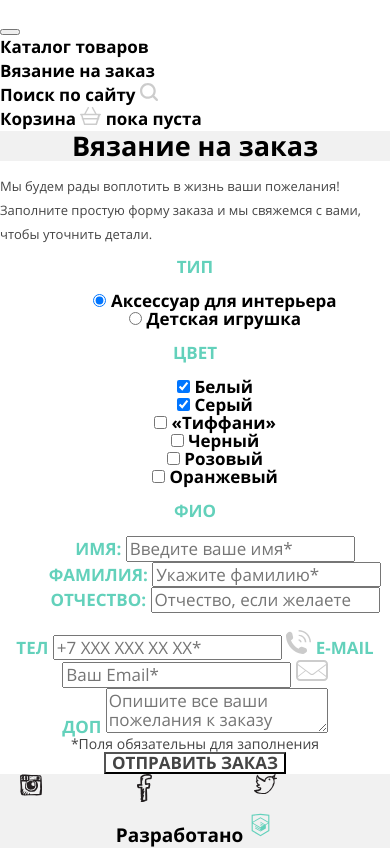
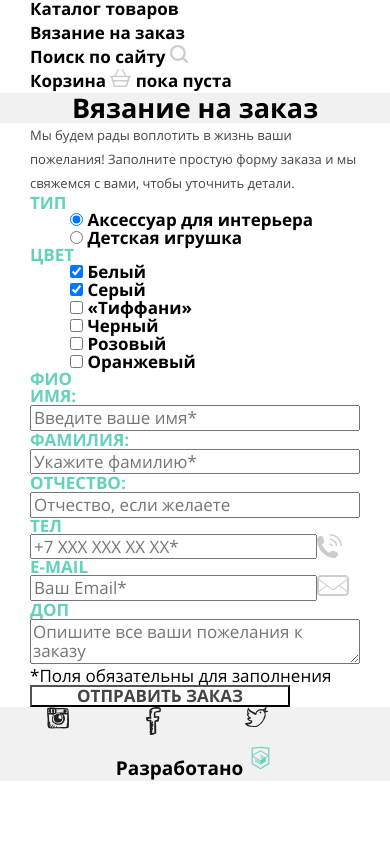
Before and after one commit to Svetlana-Saloa/1725199-mishka-22, a website: page source/form.html in a window 390 px wide. Shown: the part 50-898 px from the top of the page. After the commit the page ends 844 px from the top, so only its background shows below. Drawn offline with nearby package versions, Linux system fonts and the light colour scheme; files that its build step writes are made by us from their sources.

Commit message:
Адаптивная сетка для страницы формы

```diff
--- a/source/form.html
+++ b/source/form.html
@@ -2,11 +2,13 @@
 <html class="page" lang="ru">
   <head>
     <meta charset="utf-8">
+    <meta name="viewport" content="width=device-width, initial-scale=1, maximum-scale=1">
     <title>HTML Academy: Мишка</title>
     <link rel="stylesheet" href="css/style.css">
   </head>
   <body class="page-body">
     <header class="page-header">
+      <div class="container page-header__container">
       <a class="page-header__logo" href="index.html">
       <img src="img/mishka-logo-mobile.svg" alt="Логотип Мишка" width="86" height="35">
       </a>
@@ -16,11 +18,11 @@
         </button>
         <div class="main-navigation__wraper">
           <ul class="main-navigation__list site-list">
-            <li class="site-list__item">
+            <li class="site-list__item site-list__item--active">
               <a href="catalog.html">Каталог товаров</a>
             </li>
-            <li class="site-list__item site-list__item--active">
-              <a>Вязание на заказ</a>
+            <li class="site-list__item">
+              <a href="form.html">Вязание на заказ</a>
             </li>
             <li class="site-list__item">
               <a href="blank.html">Поиск по сайту
@@ -47,12 +49,18 @@
           </ul>
         </div>
       </nav>
+    </div>
     </header>
     <main class="page-form">
       <div class="page-form__fone">
+        <div class="page-form__container container">
         <h1 class="page__title">Вязание на заказ</h1>
       </div>
+      </div>
+      <div class="page-form__container container">
       <p class="page-form__text">Мы будем рады воплотить в жизнь ваши пожелания! Заполните простую форму заказа и мы свяжемся с вами, чтобы уточнить детали.</p>
+      </div>
+      <div class="page__container container">
       <form class="page-form__form form-order" method="get" action="https://echo.htmlacademy.ru">
         <fieldset class="form-order__fieldset">
           <legend class="form-order__legend"><b>тип</b></legend>
@@ -67,9 +75,9 @@
             </li>
           </ul>
         </fieldset>
-        <fieldset class="form-order__fieldset">
+        <fieldset class="form-order__fieldset form-order__fieldset--color">
           <legend class="form-order__legend"><b>цвет</b></legend>
-          <ul class="form-order__list">
+          <ul class="form-order__list form-order__list--color">
             <li class="form-order__item">
               <input class="form-order__input" type="checkbox" name="color" value="color-white" id="filter-color-white" checked>
               <label class="form-order__label" for="filter-color-white">Белый</label>
@@ -98,25 +106,24 @@
         </fieldset>
         <fieldset class="form-order__fieldset">
           <legend class="form-order__legend"><b>фио</b></legend>
-          <ul class="form-order__list">
-            <li class="form-order__item">
+          <ul class="form-order__list form-order__list--name">
+            <li class="form-order__item form-order__item--form">
               <label class="form-order__legend" for="your-name"><b>Имя:</b></label>
-              <input class="form-order__input" type="text" placeholder="Введите ваше имя*" name="your-name" id="your-name" required>
+              <input class="form-order__input form-order__input--form" type="text" placeholder="Введите ваше имя*" name="your-name" id="your-name" required>
             </li>
-            <li class="form-order__item">
-              <label class="form-order__legend" for="your-surname"><b>Фамилия:</b></label>
-              <input class="form-order__input" type="text" placeholder="Укажите фамилию*" name="your-surname" id="your-surname" required>
+            <li class="form-order__item form-order__item--form">
+              <llabel class="form-order__legend" for="your-surname"><b>Фамилия:</b></label>
+              <input class="form-order__input form-order__input--form" type="text" placeholder="Укажите фамилию*" name="your-surname" id="your-surname" required>
             </li>
-            <li class="form-order__item">
+            <li class="form-order__item form-order__item--form">
               <label class="form-order__legend" for="your-patronymic"><b>Отчество:</b></label>
-              <input class="form-order__input" type="text" placeholder="Отчество, если желаете" name="your-patronymic" id="your-patronymic">
+              <input class="form-order__input form-order__input--form" type="text" placeholder="Отчество, если желаете" name="your-patronymic" id="your-patronymic">
             </li>
           </ul>
         </fieldset>
-        <fieldset class="form-order__fieldset">
-          <div class="form-order__container">
+        <fieldset class="form-order__fieldset form-order__fieldset--phone-mail form-order__fieldset--color">
             <label class="form-order__legend" for="your-phone"><b>тел</b></label>
-            <input class="form-order__input" type="tel" placeholder="+7 ХХХ ХХХ ХХ ХХ*" name="your-phone" id="your-phone" required>
+            <input class="form-order__input form-order__input-pone-mail" type="tel" placeholder="+7 ХХХ ХХХ ХХ ХХ*" name="your-phone" id="your-phone" required>
             <svg width="25" height="24" viewBox="0 0 25 24" fill="none" xmlns="http://www.w3.org/2000/svg">
               <g opacity="0.2">
               <path d="M17.4395 24C17.0363 24 16.7339 24 16.3306 24C11.3911 23.4074 7.7621 21.1358 5.14113 18.2717C2.52016 15.4075 0.403226 11.7532 0 6.7162C0 6.22237 0 5.82731 0 5.33349C0.100806 4.44461 0.504032 3.85202 1.10887 3.25943C1.71371 2.56808 2.72177 1.77796 3.62903 1.6792C4.33468 1.6792 5.44355 2.17302 5.84677 2.76561C6.25 3.25943 6.45161 4.34584 6.65323 5.13596C6.85484 6.02484 7.25806 7.11125 7.15726 7.90137C6.95565 9.08655 5.34274 9.58037 4.93952 10.4693C6.55242 14.1235 9.07258 16.889 12.5 18.6667C13.3065 18.1729 14.1129 16.7902 15.3226 16.7902C15.7258 16.7902 16.3306 16.9877 16.7339 17.0865C17.2379 17.1852 17.6411 17.3828 18.0444 17.5803C18.75 17.8766 20.0605 18.1729 20.4637 18.7655C20.8669 19.3581 21.1694 20.3457 21.0685 20.9383C20.7661 22.2222 18.6492 23.6049 17.4395 24Z" fill="black"/>
@@ -125,23 +132,27 @@
               <path d="M12.6008 6.12356C15.9274 6.12356 18.75 8.79021 18.75 12.1482H20.3629C20.3629 8.00009 16.9355 4.64209 12.7016 4.64209V6.12356H12.6008Z" fill="black"/>
               </g>
             </svg>
+        </fieldset>
+          <fieldset class="form-order__fieldset form-order__fieldset--phone-mail form-order__fieldset--color">
             <label class="form-order__legend" for="your-mail"><b>E-mail</b></label>
-            <input class="form-order__input" type="email" placeholder="Ваш Email*" name="your-mail" id="your-mail" required>
+            <input class="form-order__input form-order__input-pone-mail" type="email" placeholder="Ваш Email*" name="your-mail" id="your-mail" required>
             <svg width="32" height="21" viewBox="0 0 32 21" fill="none" xmlns="http://www.w3.org/2000/svg">
               <path opacity="0.2" d="M28 0H4C1.8 0 0 1.8 0 4V17C0 19.2 1.8 21 4 21H28C30.2 21 32 19.2 32 17V4C32 1.8 30.2 0 28 0ZM2 5.3L9 10.6L2 15.9V5.3ZM30 17C30 18.1 29.1 19 28 19H4C2.9 19 2 18.1 2 17L9.8 11.1L14.2 14.4C14.7 14.8 15.4 15 16 15C16.6 15 17.3 14.8 17.8 14.4L22.2 11.1L30 17ZM30 15.8L23 10.5L30 5.2V15.8ZM17.2 13.6C16.8 13.9 16.4 14 16 14C15.6 14 15.1 13.9 14.8 13.6L10.7 10.5L9.9 9.9L2 4C2 2.9 2.9 2 4 2H28C29.1 2 30 2.9 30 4L17.2 13.6Z" fill="black"/>
             </svg>
-          </div>
         </fieldset>
         <fieldset class="form-order__fieldset">
           <label class="form-order__legend" for="more"><b>Доп</b></label>
           <textarea class="form-order__textarea" id="more" name="more" placeholder="Опишите все ваши пожелания к заказу"></textarea>
         </fieldset>
-        <p class="form-order-text">*Поля обязательны для заполнения</p>
+        <div class="form-order__fieldset form-order__fieldset--button">
+        <p class="form-order__text">*Поля обязательны для заполнения</p>
         <button class="form-order__button button" type="submit">отправить заказ</button>
+        </div>
       </form>
+      </div>
     </main>
     <footer class="page-footer">
-      <div class="page-footer__wrapper">
+      <div class="page-footer__container container">
         <div class="page-footer__logo">
           <a>
           <img src="img/mishka-logo-mobile.svg" alt="Логотип Мишка" width="86" height="35">
@@ -180,7 +191,9 @@
           <h2 class="visually-hidden">Разработано в htmlacademy</h2>
           <b class="copyright__text">Разработано</b>
           <a class="copyright__link" href="https://htmlacademy.ru/intensive/adaptive">
-          <svg width="27" height="34" xmlns="http://www.w3.org/2000/svg" viewBox="0 0 60 60"><path fill="#2E368F" d="M30.2 5h-.2l-19.7 2.1v36.2l19.7 11.7 19.7-11.7v-36.2l-19.5-2.1zm17 36.8l-17.2 10.2-17.2-10.2v-14.8l17.1 10.2v1.8l-11.7-7v1.8l11.8 7.1v1.9l-11.8-7v1.8l11.8 7 11.9-7.1v-7.6l5.3-3.2v15.1zm-.1-17l-4.7 2.8-2.2 1.3-10.3-6.1v1.8l8.8 5.3h-.1l-.2.1-1.3.7-7.3-4.3v1.8l5.8 3.4-1.4.9-4.3-2.6v1.8l2.9 1.7-2.9 1.7-17-10.1 17-10.2 17.2 10zm.1-1.8l-17.3-10.2-17.1 10.2v-13.6l17.2-1.8 17.2 1.8v13.6z"/></svg>
+            <svg width="27" height="34" xmlns="http://www.w3.org/2000/svg" viewBox="0 0 60 60">
+              <path fill="#2E368F" d="M30.2 5h-.2l-19.7 2.1v36.2l19.7 11.7 19.7-11.7v-36.2l-19.5-2.1zm17 36.8l-17.2 10.2-17.2-10.2v-14.8l17.1 10.2v1.8l-11.7-7v1.8l11.8 7.1v1.9l-11.8-7v1.8l11.8 7 11.9-7.1v-7.6l5.3-3.2v15.1zm-.1-17l-4.7 2.8-2.2 1.3-10.3-6.1v1.8l8.8 5.3h-.1l-.2.1-1.3.7-7.3-4.3v1.8l5.8 3.4-1.4.9-4.3-2.6v1.8l2.9 1.7-2.9 1.7-17-10.1 17-10.2 17.2 10zm.1-1.8l-17.3-10.2-17.1 10.2v-13.6l17.2-1.8 17.2 1.8v13.6z"/>
+            </svg>
           </a>
         </section>
       </div>
--- a/source/less/blocks/form-order.less
+++ b/source/less/blocks/form-order.less
@@ -1,7 +1,7 @@
 .form-order {
   font-size: 17px;
   line-height: 18px;
-  text-align: center;
+  display: grid;
 }
 
 .form-order__fieldset {
@@ -10,15 +10,27 @@
   border: 0;
 }
 
+.form-order__fieldset--phone-mail {
+  display: flex;
+  flex-wrap: wrap;
+}
+
 .form-order__legend {
   font-size: 17px;
   line-height: 16px;
   color: @blue-bacbackground;
   text-transform: uppercase;
+  width: 100%;
 }
 
 .form-order__list {
   list-style: none;
+  margin: 0;
+  display: grid;
+}
+
+.form-order__list--name {
+  padding: 0;
 }
 
 .form-order__item {
@@ -35,4 +47,51 @@
 .form-order__button {
   font-size: 17px;
   line-height: 16px;
+  width: 260px;
 }
+
+.form-order__phone-mail {
+  display: flex;
+  flex-wrap: wrap;
+}
+
+.form-order__input--form {
+  width: 100%;
+}
+
+.form-order__input-pone-mail {
+  width: 87%;
+}
+
+.form-order__textarea {
+  width: 100%;
+}
+
+.form-order__text {
+  margin: 0;
+}
+
+@media (min-width: @tablet-width) {
+  .form-order__fieldset {
+    display: grid;
+    grid-template-columns: 1fr 3fr;
+  }
+
+  .form-order__text {
+    order: 1;
+  }
+
+  .form-order__list--color {
+    grid-template-columns: 1fr 1fr;
+  }
+
+  .form-order__fieldset--color {
+    background-color: @gray-background;
+  }
+}
+
+@media (min-width: @desktop-width) {
+  .form-order__list--color {
+    grid-template-columns: 1fr 1fr 1fr;
+  }
+}
--- a/source/less/blocks/page-footer.less
+++ b/source/less/blocks/page-footer.less
@@ -19,5 +19,14 @@
 
   .page-footer__logo {
     display: block;
+    width: 33.3%;
+  }
+
+  .page-footer__social {
+    width: 33.3%;
+  }
+
+  .page-footer__copyright {
+    width: 33.3%;
   }
 }
--- a/source/less/blocks/page-form.less
+++ b/source/less/blocks/page-form.less
@@ -6,4 +6,5 @@
   font-size: 13px;
   line-height: 24px;
   color: @gray;
+  margin: 0;
 }
--- a/source/less/blocks/social.less
+++ b/source/less/blocks/social.less
@@ -9,10 +9,3 @@
 .social__item {
   width: 30%;
 }
-
-@media (min-width: @tablet-width) {
-  .social__item {
-    padding-left: 15%;
-    padding-right: 15%;
-  }
-}
```
Also changed, not shown: source/index.html (+1 -1 lines). Lines whose indentation alone changed are shown as unchanged.
